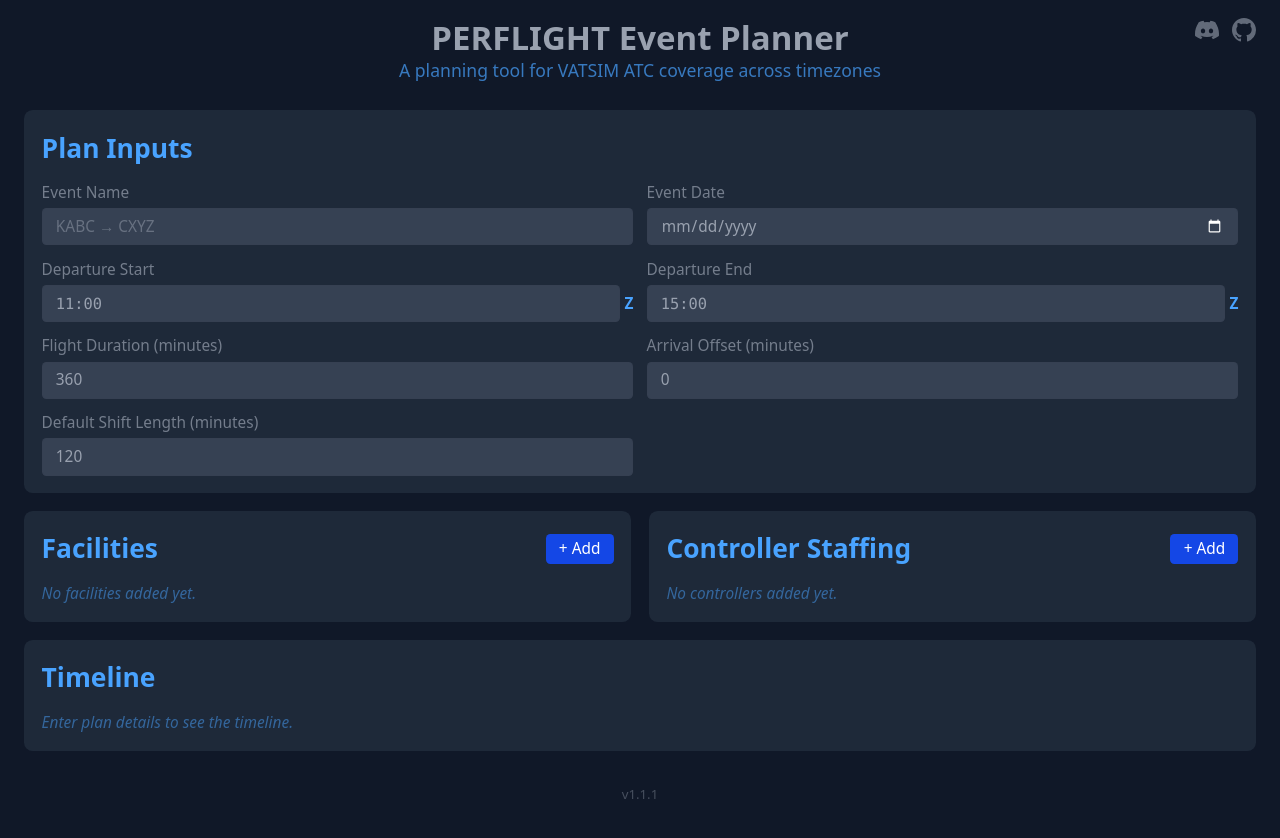
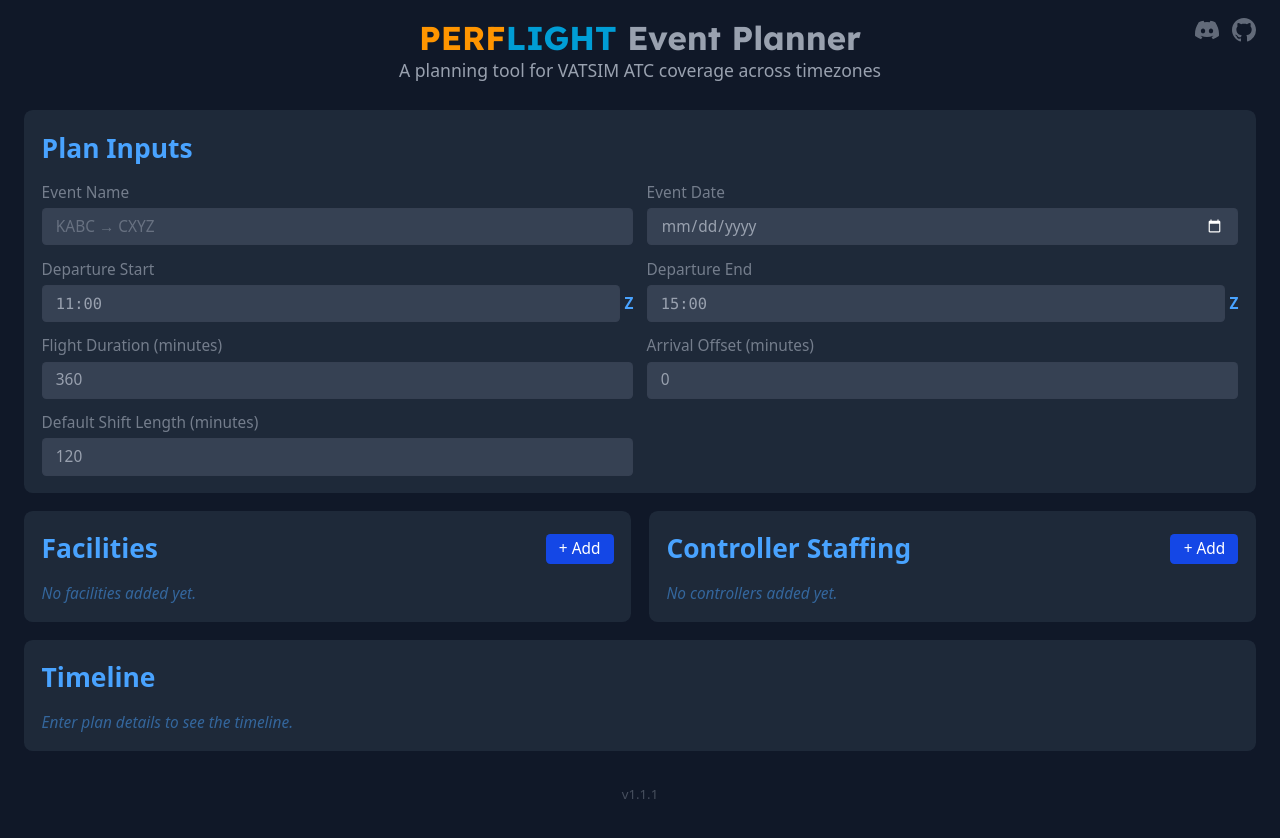
Before and after one commit to jimpdx/zulu-planner, a React (Vite) app: page / in a window 1280 px wide. Built offline with nearby package versions, Linux system fonts and the light colour scheme.

Commit message:
Add Lexend font and update header styling
Integrated Lexend font via Google Fonts in index.html and updated the App header to use Lexend with custom colors for 'PERFLIGHT'. Adjusted subtitle color to use the 'brand' color for improved visual identity.

```diff
--- a/index.html
+++ b/index.html
@@ -3,6 +3,9 @@
   <head>
     <meta charset="UTF-8" />
     <meta name="viewport" content="width=device-width, initial-scale=1.0" />
+    <link rel="preconnect" href="https://fonts.googleapis.com" />
+    <link rel="preconnect" href="https://fonts.gstatic.com" crossorigin />
+    <link href="https://fonts.googleapis.com/css2?family=Lexend:wght@700&display=swap" rel="stylesheet" />
     <title>PERFLIGHT Event Planner</title>
   </head>
   <body class="bg-base text-text min-h-screen">
--- a/src/App.tsx
+++ b/src/App.tsx
@@ -33,8 +33,8 @@ function App() {
               </svg>
             </a>
           </div>
-          <h1 className="text-3xl font-bold text-text">PERFLIGHT Event Planner</h1>
-          <p className="text-m text-accent/70">A planning tool for VATSIM ATC coverage across timezones</p>
+          <h1 className="text-3xl font-bold text-text" style={{ fontFamily: "'Lexend', system-ui, sans-serif" }}><span style={{ color: 'rgb(255, 149, 0)' }}>PERF</span><span style={{ color: 'rgb(0, 157, 213)' }}>LIGHT</span> Event Planner</h1>
+          <p className="text-m text-brand/70">A planning tool for VATSIM ATC coverage across timezones</p>
         </header>
 
         <PlanInputs />
```
